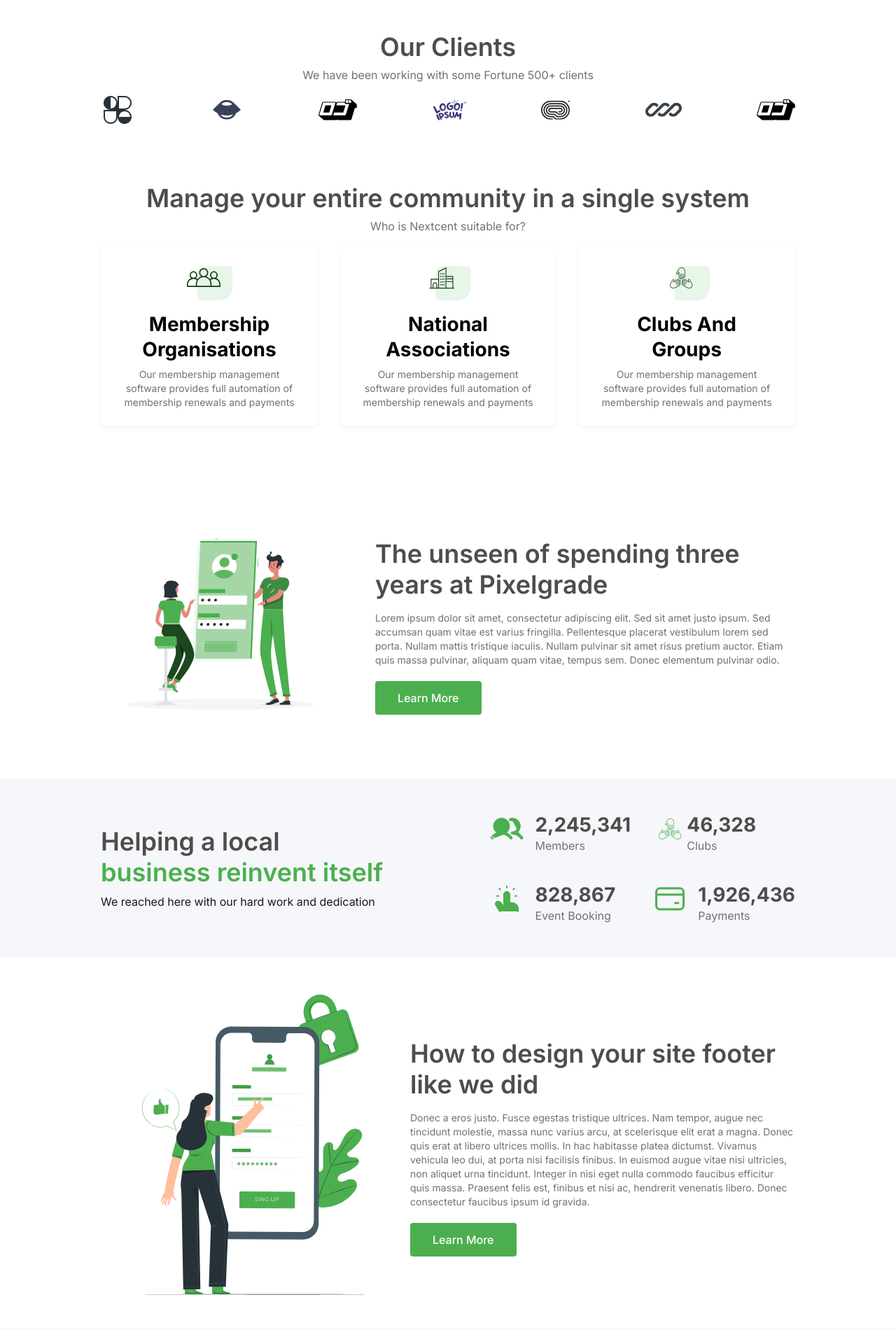
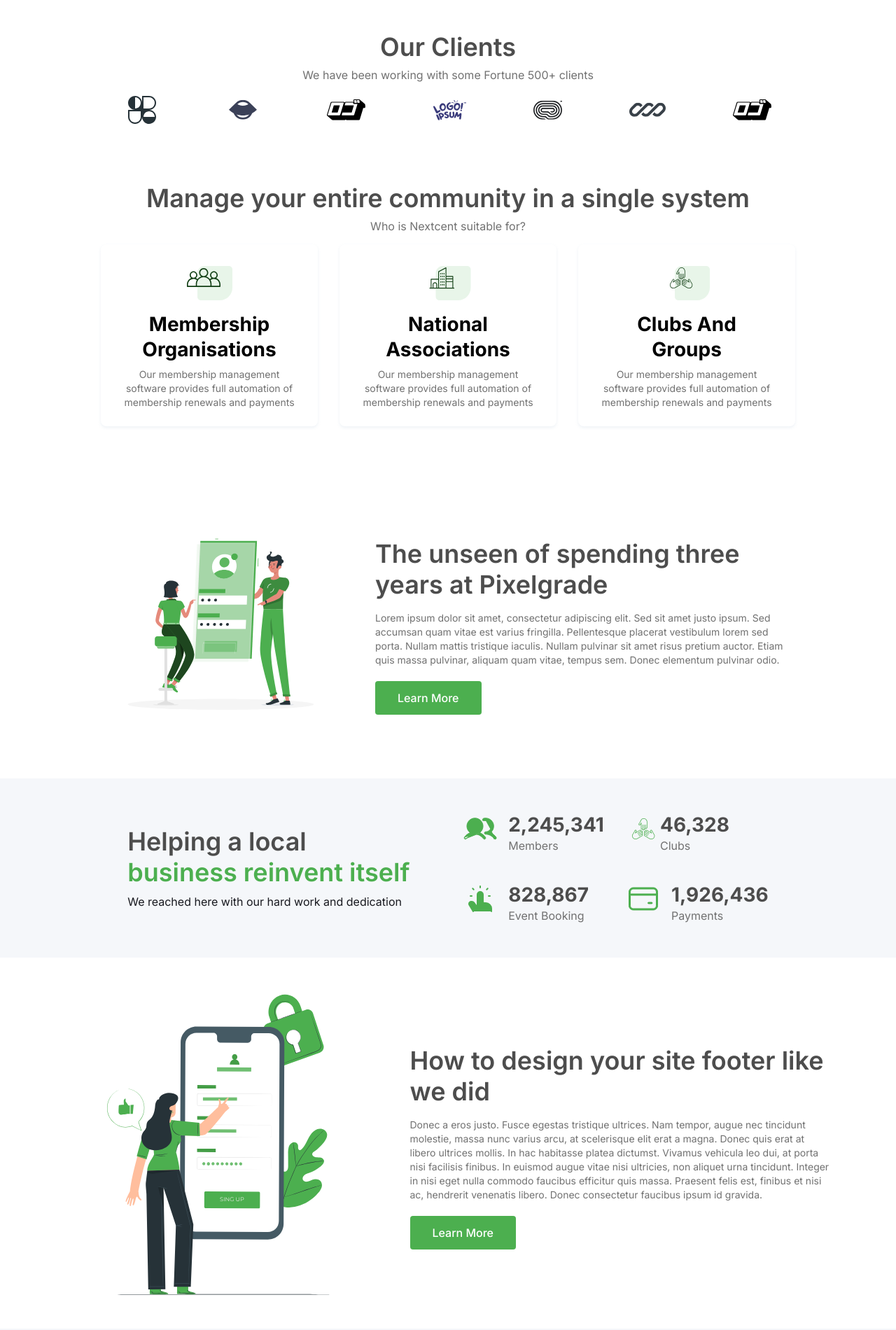
Before and after one commit to EduardoOSampaio/Nextcent, a plain HTML site: page index.html in a window 1280 px wide. Shown: the part 620-2520 px from the top of the page at 70% size. Drawn offline with Linux system fonts and the light colour scheme.

Commit message:
correção de alinhamentos

```diff
--- a/css/style.css
+++ b/css/style.css
@@ -58,7 +58,7 @@ main {
 main div.container {
   display: flex;
   align-items: center;
-  justify-content: space-between;
+  justify-content: center;
   gap: 104px;
 }
 
@@ -89,6 +89,7 @@ main div.container div.m-content > a {
 
 section.clients {
   padding: 40px 144px;
+
 }
 
 section.clients > div.container {
@@ -101,8 +102,8 @@ section.clients div.container > h2 {
 
 section.clients div.container > div.s-clients {
   display: flex;
-  align-items: center;
-  justify-content: space-between;
+  justify-content: center;
+  gap: 12vh;
   margin-top: 16px;
 }
 
@@ -167,13 +168,12 @@ div.s-c-group div.member > h3 {
 
 section.unlock {
   padding: 42px 144px;
-  display: grid;
-  place-items: center;
 }
 
 section.unlock div.container {
   display: flex;
   gap: 49px;
+  justify-content: center;
   align-items: center;
 }
 
@@ -214,7 +214,8 @@ section.achievements {
 section.achievements div.container {
   display: flex;
   align-items: center;
-  justify-content: space-between;
+  justify-content: center;
+  gap: 72px;
 }
 
 section.achievements div.container .s-a-heading h2, span {
@@ -268,7 +269,8 @@ section.calender {
 section.calender div.container {
   display: flex;
   align-items: center;
-  justify-content: space-between;
+  justify-content: center;
+  gap: 50px;
 }
 
 section.calender div.container div.s-c-calender > h2 {
@@ -276,12 +278,14 @@ section.calender div.container div.s-c-calender > h2 {
   line-height: 44px;
   color: var(--neutral-d-grey);
   margin-bottom: 16px;
+  width: 601px;
 }
 
 section.calender div.container div.s-c-calender > p {
   font-size: 1.4rem;
   line-height: 20px;
   margin-bottom: 32px;
+  width: 601px;
 }
 
 section.calender div.container div.s-c-calender > a {
@@ -296,6 +300,7 @@ section.calender div.container div.s-c-calender > a {
 
 section.description {
   display: flex;
+  justify-content: center;
   padding: 48px 132px;
   gap: 78px;
   background-color: var(--neutral-silver);
@@ -453,6 +458,7 @@ footer {
 footer div.container {
   display: flex;
   align-items: center;
+  justify-content: center;
   gap: 125px;
 }
 
```
